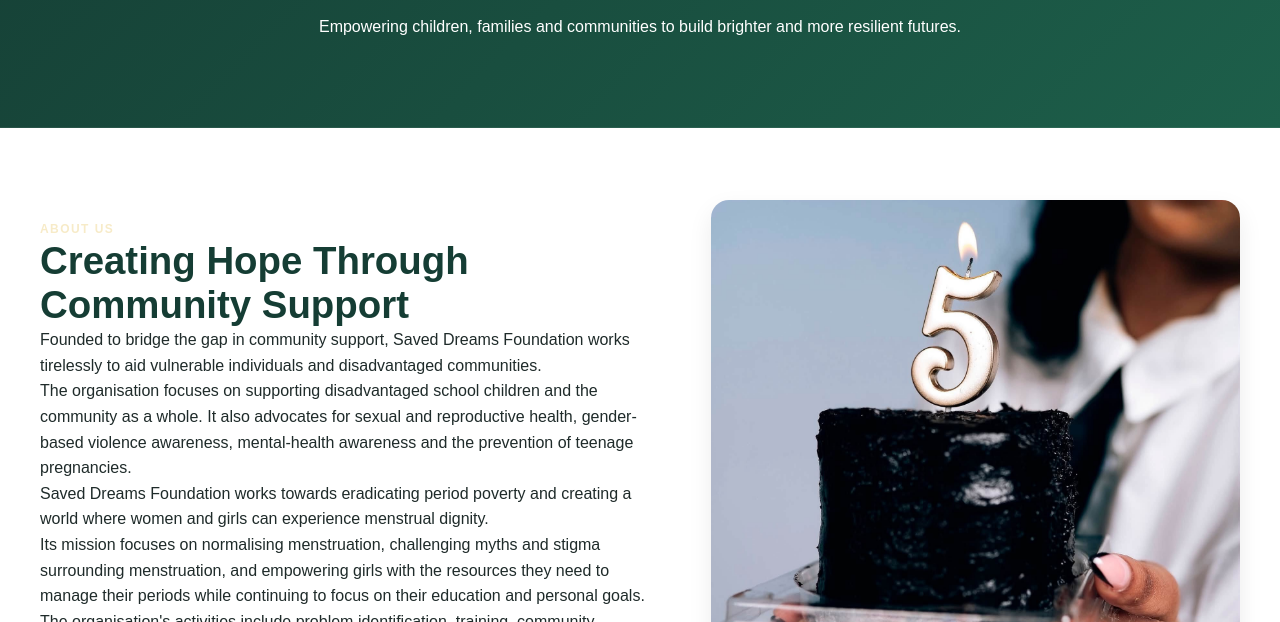
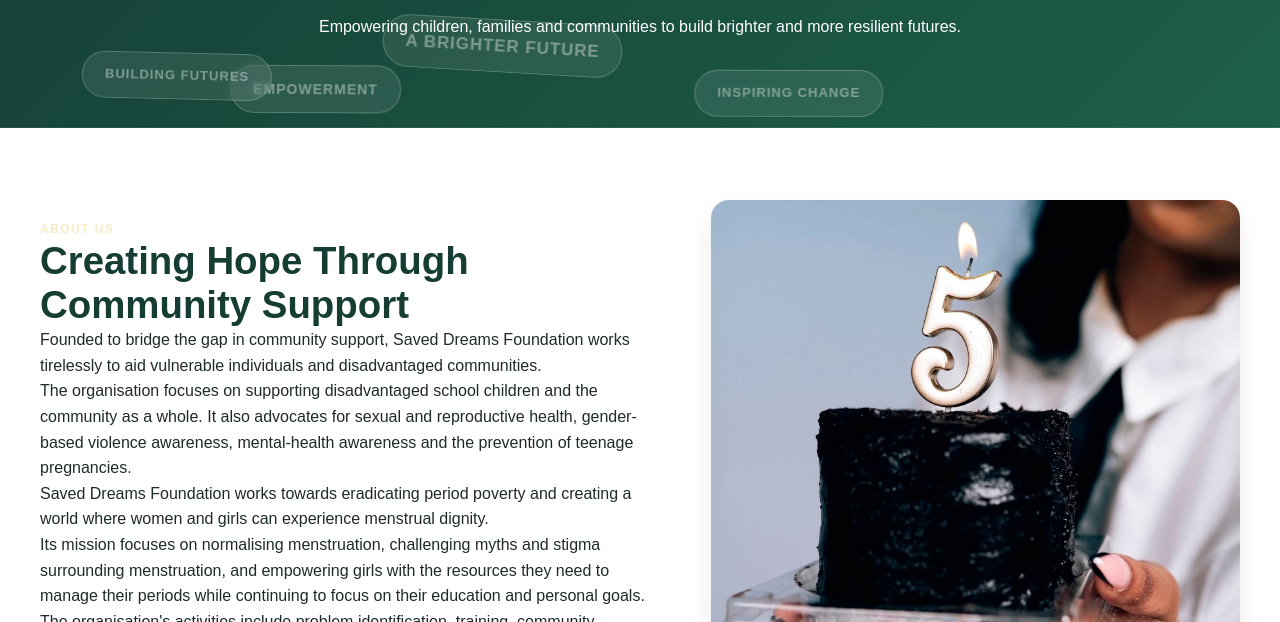
Before and after one commit to Ntombii/SavedDreamsFoundation, a website: page about.html in a window 1280 px wide. Shown: the part 478-1100 px from the top of the page. Drawn offline with Linux system fonts and the light colour scheme.

Commit message:
added floating translucent words behind the hero content of the ABout Pgae and Programs page , with the background image still visible.

```diff
--- a/script.js
+++ b/script.js
@@ -1,4 +1,5 @@
-/* SAVED DREAMS FOUNDATION - MOBILE NAVIGATION*/
+
+/* SAVED DREAMS FOUNDATION - MOBILE NAVIGATION */
 
 const menuButton = document.getElementById("menuBtn");
 const navigationMenu = document.getElementById("navMenu");
@@ -36,7 +37,7 @@
    SAVED DREAMS FOUNDATION - INTERACTIVE LOCATION MAP
    Library: Leaflet
    Map tiles: OpenStreetMap
- */
+*/
 
 document.addEventListener("DOMContentLoaded", function () {
 
@@ -47,7 +48,6 @@
         return;
     }
 
-    // Main office location from the supplied map screenshot.
     const locations = [
         {
             name: "Saved Dreams Foundation - Main Office",
@@ -61,7 +61,6 @@
         }
     ];
 
-    // Create the map centred on the main office.
     const map = L.map("foundation-map").setView(
         [
             locations[0].latitude,
@@ -70,7 +69,6 @@
         15
     );
 
-    // Display the OpenStreetMap map tiles.
     L.tileLayer("https://tile.openstreetmap.org/{z}/{x}/{y}.png", {
         attribution:
             '&copy; <a href="https://www.openstreetmap.org/copyright">' +
@@ -78,7 +76,6 @@
         maxZoom: 19
     }).addTo(map);
 
-    // Display a map marker for each configured location.
     locations.forEach(function (location) {
 
         L.marker([
@@ -91,6 +88,7 @@
     });
 
 });
+
 
 /* FAQ ACCORDION */
 
@@ -112,11 +110,9 @@
             const isExpanded =
                 button.getAttribute("aria-expanded") === "true";
 
-            // Open or close the selected answer.
             button.setAttribute("aria-expanded", String(!isExpanded));
             answer.hidden = isExpanded;
 
-            // Update the plus/minus icon.
             const icon = button.querySelector(".faq-icon");
 
             if (icon) {
@@ -128,3 +124,119 @@
     });
 
 });
+
+
+/* CONTACT PAGE HEADING ANIMATION */
+
+document.addEventListener("DOMContentLoaded", () => {
+
+    const contactHeading = document.querySelector(".contact-intro h1");
+
+    if (contactHeading) {
+        contactHeading.classList.add("show-heading");
+    }
+
+});
+
+
+
+/* =========================================
+   ABOUT AND PROGRAMS - FLOATING WORD BUBBLES
+========================================= */
+
+document.addEventListener("DOMContentLoaded", () => {
+
+    // Find both hero sections.
+    const heroSections = document.querySelectorAll(
+        ".about-hero, .program-hero"
+    );
+
+    // Words for the About page.
+    const aboutWords = [
+        "SAVED DREAMS",
+        "HOPE",
+        "EMPOWERMENT",
+        "COMMUNITY",
+        "A BRIGHTER FUTURE",
+        "TOGETHER WE GROW",
+        "INSPIRING CHANGE",
+        "DREAM BIG",
+        "BUILDING FUTURES",
+        "MAKING A DIFFERENCE"
+    ];
+
+    // Words for the Programs page.
+    const programWords = [
+        "SAVED DREAMS",
+        "YOUTH EMPOWERMENT",
+        "EDUCATION",
+        "COMMUNITY SUPPORT",
+        "WOMEN EMPOWERMENT",
+        "HEALTH AWARENESS",
+        "BUILDING FUTURES",
+        "CREATING OPPORTUNITIES",
+        "INSPIRING CHANGE",
+        "STRONGER COMMUNITIES"
+    ];
+
+    // Respect reduced-motion preferences.
+    if (window.matchMedia("(prefers-reduced-motion: reduce)").matches) {
+        return;
+    }
+
+    heroSections.forEach((hero) => {
+
+        // Create the bubble container.
+        const bubbleContainer = document.createElement("div");
+
+        bubbleContainer.classList.add("word-bubbles");
+
+        bubbleContainer.setAttribute("aria-hidden", "true");
+
+        hero.prepend(bubbleContainer);
+
+        // Select words according to the current page.
+        const words = hero.classList.contains("about-hero")
+            ? aboutWords
+            : programWords;
+
+        // Generate floating word bubbles.
+        words.forEach((word) => {
+
+            const bubble = document.createElement("span");
+
+            bubble.classList.add("word-bubble");
+
+            bubble.textContent = word;
+
+            // Random horizontal position.
+            bubble.style.setProperty(
+                "--left",
+                Math.random() * 85 + "%"
+            );
+
+            // Random animation speed.
+            bubble.style.setProperty(
+                "--duration",
+                (10 + Math.random() * 8) + "s"
+            );
+
+            // Random starting delay.
+            bubble.style.setProperty(
+                "--delay",
+                (Math.random() * 10) + "s"
+            );
+
+            // Random bubble font size.
+            bubble.style.setProperty(
+                "--font-size",
+                (13 + Math.random() * 9) + "px"
+            );
+
+            bubbleContainer.appendChild(bubble);
+
+        });
+
+    });
+
+});
--- a/style.css
+++ b/style.css
@@ -468,7 +468,10 @@
 
 
 
-/*hero section-about */
+
+/* =========================================
+   ABOUT HERO SECTION
+========================================= */
 
 .about-hero {
     background:
@@ -486,12 +489,14 @@
 
     position: relative;
     overflow: hidden;
-
-    /* Smooth background transition */
+    isolation: isolate;
+
     background-size: 100% 100%;
 
     animation: heroBackground 10s ease-in-out infinite alternate;
 }
+
+/* Hero content stays above floating bubbles */
 
 .about-hero-content {
     max-width: 760px;
@@ -502,7 +507,91 @@
     z-index: 2;
 }
 
-/* label of who we are */
+/* =========================================
+   FLOATING SAVED DREAMS WORD BUBBLES
+========================================= */
+
+/* Background bubble container */
+
+.word-bubbles {
+    position: absolute;
+
+    inset: 0;
+
+    overflow: hidden;
+
+    pointer-events: none;
+
+    z-index: 1;
+}
+
+/* Individual word bubbles */
+
+.word-bubble {
+    position: absolute;
+
+    bottom: -100px;
+
+    left: var(--left);
+
+    padding: 12px 22px;
+
+    border: 1px solid rgba(255, 255, 255, 0.35);
+
+    border-radius: 50px;
+
+    background: rgba(255, 255, 255, 0.12);
+
+    color: rgba(255, 255, 255, 0.65);
+
+    font-size: var(--font-size);
+
+    font-weight: 700;
+
+    letter-spacing: 1px;
+
+    white-space: nowrap;
+
+    backdrop-filter: blur(3px);
+
+    animation:
+        flyingWords var(--duration) linear var(--delay) infinite;
+}
+
+/* Floating word movement */
+
+@keyframes flyingWords {
+
+    0% {
+        transform: translate3d(0, 0, 0) rotate(-8deg);
+        opacity: 0;
+    }
+
+    10% {
+        opacity: 0.7;
+    }
+
+    50% {
+        transform: translate3d(70px, -220px, 0) rotate(8deg);
+        opacity: 0.6;
+    }
+
+    90% {
+        opacity: 0.4;
+    }
+
+    100% {
+        transform: translate3d(-40px, -550px, 0) rotate(-5deg);
+        opacity: 0;
+    }
+
+}
+
+/* =========================================
+   ABOUT HERO TEXT ANIMATIONS
+========================================= */
+
+/* WHO WE ARE label */
 
 .about-hero .section-label {
     color: var(--gold);
@@ -512,7 +601,7 @@
     animation: fadeInUp 0.8s ease forwards;
 }
 
-/* hero heading */
+/* Hero heading */
 
 .about-hero h1 {
     font-size: clamp(2.2rem, 4vw, 3.6rem);
@@ -526,7 +615,7 @@
     animation-delay: 0.3s;
 }
 
-/* hero description */
+/* Hero description */
 
 .about-hero-content > p:last-child {
     opacity: 0;
@@ -538,7 +627,9 @@
     line-height: 1.8;
 }
 
-/*hero keyframes */
+/* =========================================
+   HERO KEYFRAMES
+========================================= */
 
 /* Fade and slide upwards */
 
@@ -571,7 +662,9 @@
 }
 
 
-/* about page section */
+/* =========================================
+   ABOUT PAGE SECTION
+========================================= */
 
 .about-section,
 .mission-section,
@@ -628,7 +721,9 @@
 }
 
 
-/* missions */
+/* =========================================
+   MISSION SECTION
+========================================= */
 
 .mission-section {
     background: var(--green-soft);
@@ -680,7 +775,9 @@
 }
 
 
-/* CTA of about*/
+/* =========================================
+   ABOUT CTA SECTION
+========================================= */
 
 .about-cta {
     background: #f0efe7;
@@ -695,7 +792,9 @@
 }
 
 
-/*hero animation thats responsive */
+/* =========================================
+   RESPONSIVE DESIGN
+========================================= */
 
 @media (max-width: 768px) {
 
@@ -709,7 +808,22 @@
 
 }
 
-/* reduced motion */
+/* Smaller floating bubbles on mobile */
+
+@media (max-width: 600px) {
+
+    .word-bubble {
+        padding: 9px 15px;
+
+        font-size: 12px;
+    }
+
+}
+
+
+/* =========================================
+   REDUCED MOTION ACCESSIBILITY
+========================================= */
 
 @media (prefers-reduced-motion: reduce) {
 
@@ -723,6 +837,12 @@
         opacity: 1;
 
         transform: none;
+    }
+
+    .word-bubble {
+        animation: none;
+
+        display: none;
     }
 
 }
@@ -762,7 +882,45 @@
     /* Background animation */
     animation: programHeroZoom 12s ease-in-out infinite alternate;
 }
-
+/* Programs hero bubble container */
+
+.program-hero .word-bubbles {
+    position: absolute;
+    inset: 0;
+    overflow: hidden;
+    pointer-events: none;
+    z-index: 1;
+}
+
+/* Programs page floating words */
+
+.program-hero .word-bubble {
+    background: rgba(255, 255, 255, 0.15);
+    border: 1px solid rgba(255, 255, 255, 0.4);
+    color: rgba(255, 255, 255, 0.75);
+}
+
+/* Mobile adjustments */
+
+@media (max-width: 600px) {
+
+    .program-hero .word-bubble {
+        padding: 9px 15px;
+        font-size: 12px;
+    }
+
+}
+
+/* Reduced motion accessibility */
+
+@media (prefers-reduced-motion: reduce) {
+
+    .program-hero .word-bubble {
+        animation: none;
+        display: none;
+    }
+
+}
 /* hero content */
 
 .program-hero-content {
```
